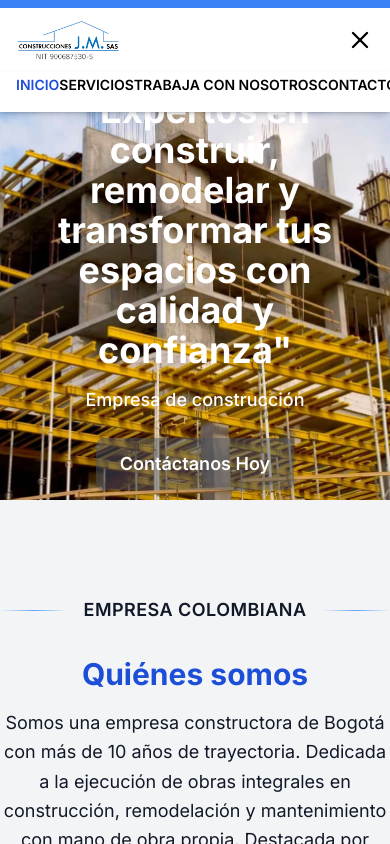
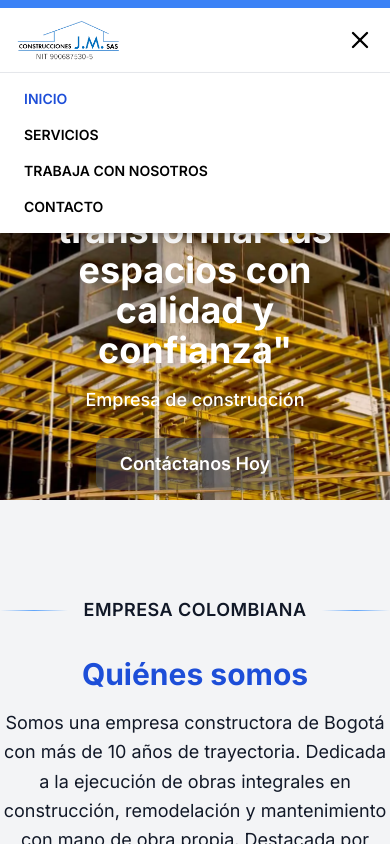
Before and after one commit to so-fivs/pagina-contacto, a Next.js app: page / in a window 390 px wide. Both pictures are taken after a click on the button "Toggle menu". Shown: the top 844 px of the page. Built offline with nearby package versions, Linux system fonts and the light colour scheme.

Commit message:
Update navbar.tsx

```diff
--- a/components/navbar.tsx
+++ b/components/navbar.tsx
@@ -3,7 +3,7 @@
 import React, { useState } from "react";
 import Link from "next/link";
 import { usePathname } from "next/navigation";
-import { Menu, X } from "lucide-react"; // Hamburguesa y cerrar (opcional)
+import { Menu, X } from "lucide-react";
 
 const Header = () => {
   const pathname = usePathname();
@@ -18,6 +18,7 @@ const Header = () => {
 
   return (
     <header className="bg-white shadow-md fixed top-0 w-full z-50">
+      {/* Línea azul superior */}
       <div className="bg-blue-500 h-2 w-full" />
 
       <div className="max-w-7xl mx-auto flex justify-between items-center py-3 px-4 sm:px-6 md:px-8">
@@ -30,7 +31,7 @@ const Header = () => {
           />
         </Link>
 
-        {/* Menú hamburguesa solo visible en móviles */}
+        {/* Botón hamburguesa (solo visible en móviles) */}
         <button
           className="md:hidden text-black"
           onClick={toggleMenu}
@@ -39,7 +40,7 @@ const Header = () => {
           {menuOpen ? <X size={28} /> : <Menu size={28} />}
         </button>
 
-        {/* Links visibles en pantallas medianas/grandes */}
+        {/* Navegación (visible en pantallas medianas y grandes) */}
         <nav className="hidden md:flex space-x-6">
           <Link href="/" className={linkClasses("/")}>Inicio</Link>
           <Link href="/servicios" className={linkClasses("/servicios")}>Servicios</Link>
@@ -48,13 +49,21 @@ const Header = () => {
         </nav>
       </div>
 
-      {/* Menú desplegable para móviles */}
+      {/* Menú desplegable en móviles */}
       {menuOpen && (
-        <div className="md:hidden px-4 pb-4 space-y-3 bg-white shadow">
-          <Link href="/" className={linkClasses("/")}>Inicio</Link>
-          <Link href="/servicios" className={linkClasses("/servicios")}>Servicios</Link>
-          <Link href="/trabaja-con-nosotros" className={linkClasses("/trabaja-con-nosotros")}>Trabaja con Nosotros</Link>
-          <Link href="/contacto" className={linkClasses("/contacto")}>Contacto</Link>
+        <div className="md:hidden flex flex-col items-start px-6 py-4 space-y-4 bg-white shadow-lg border-t border-gray-200">
+          <Link href="/" onClick={() => setMenuOpen(false)} className={linkClasses("/")}>
+            Inicio
+          </Link>
+          <Link href="/servicios" onClick={() => setMenuOpen(false)} className={linkClasses("/servicios")}>
+            Servicios
+          </Link>
+          <Link href="/trabaja-con-nosotros" onClick={() => setMenuOpen(false)} className={linkClasses("/trabaja-con-nosotros")}>
+            Trabaja con Nosotros
+          </Link>
+          <Link href="/contacto" onClick={() => setMenuOpen(false)} className={linkClasses("/contacto")}>
+            Contacto
+          </Link>
         </div>
       )}
     </header>
```
